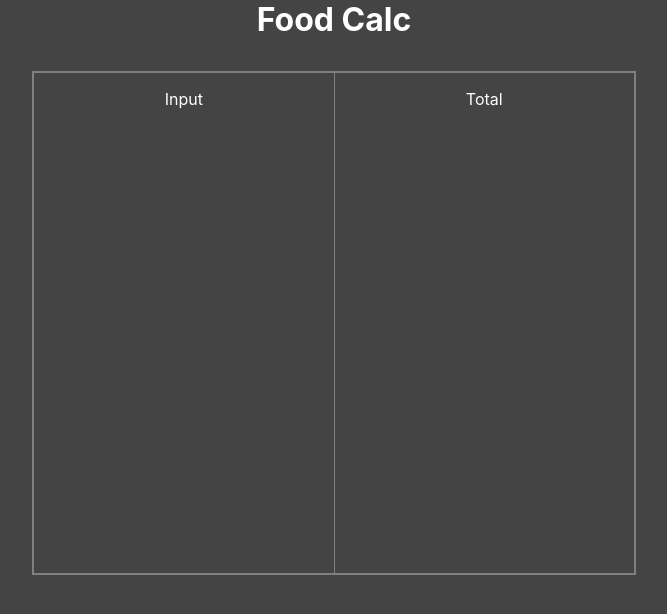
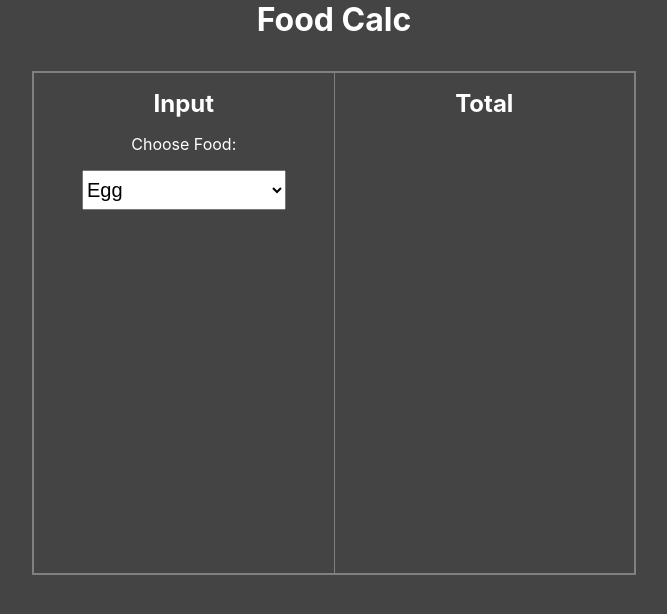
Before and after one commit to cfowler650/food-calc, a React (Create React App) app: page / in a window 1280 px wide. Shown: the top 614 px of the page, without its empty margins (306-973 px from the left). Built offline with nearby package versions, Linux system fonts and the light colour scheme.

Commit message:
Add Select Option Dropdown Food

```diff
--- a/src/components/Calc.jsx
+++ b/src/components/Calc.jsx
@@ -8,11 +8,26 @@ export default class Calc extends React.Component {
 
                 <div style={{ display: "inline-block", border: "2px solid gray", width: "600px", height: "500px" }}>
                     <div style={{ display: "flex", height: "500px" }}>
+
                         <div style={{ flex: "1", padding: "1em", borderRight: "1px solid gray" }}>
-                            Input
+                            <h2>Input</h2>
+                            <div style={{ margin: "1em" }}>
+                                <p>Choose Food:</p>
+                                <div style={{ margin: "1em", display: "flex" }}>
+                                    <select style={{ width: "100%", height: "40px", fontSize: "20px" }}>
+                                        <option value="volvo">Egg</option>
+                                        <option value="saab">Black Beans</option>
+                                        <option value="mercedes">White Rice</option>
+                                    </select>
+                                </div>
+                            </div>
                         </div>
                         <div style={{ flex: "1", padding: "1em", }}>
-                            Total
+                            <h2>Total</h2>
+
+                            <div>
+
+                            </div>
                         </div>
                     </div>
                 </div>
```
Also changed, not shown: src/index.css (line endings or trailing spaces).
